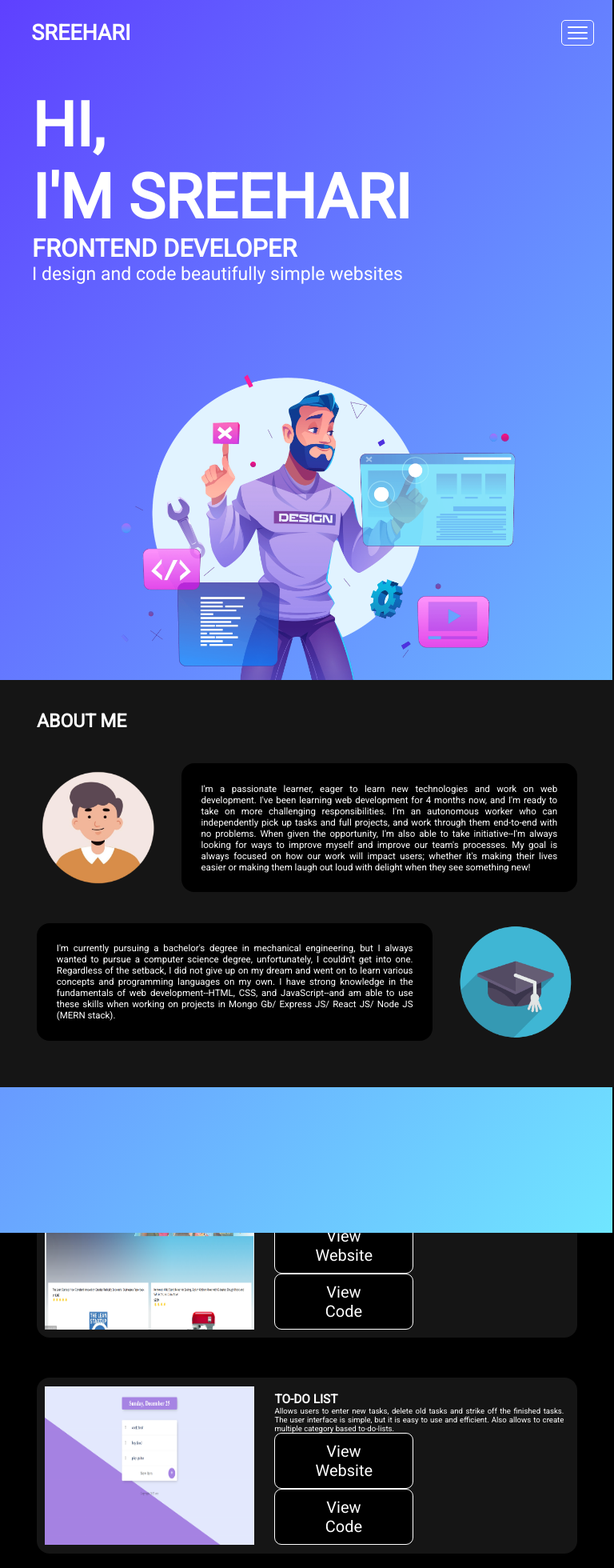
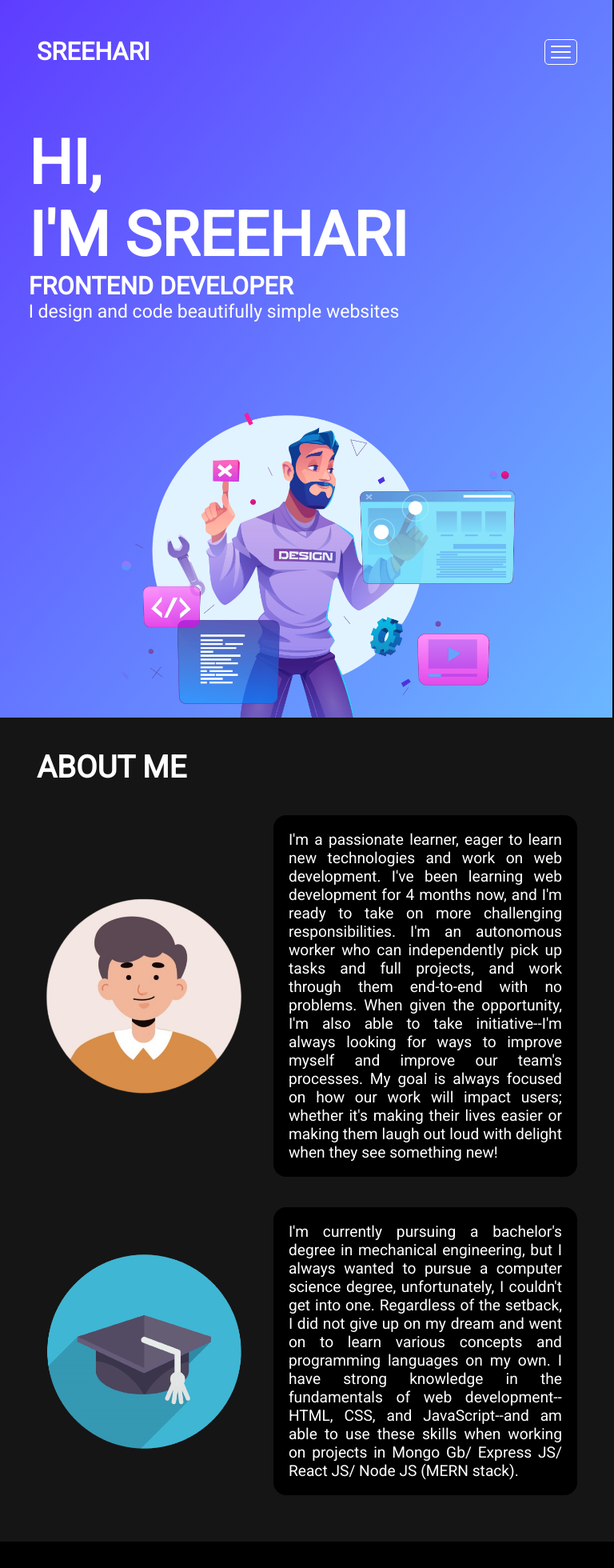
Before and after one commit to sree-shp/my-portfolio, a React (Create React App) app: page / in a window 768 px wide. Shown: the top 1960 px of the page at 80% size. Built offline with nearby package versions, Linux system fonts and the light colour scheme.

Commit message:
change font-size and minor changes to layout

```diff
--- a/src/About/About.css
+++ b/src/About/About.css
@@ -8,12 +8,6 @@
     z-index: 1;
     animation: 1s ease 2s backwards fadeInRight ;
     padding: 5% 0% 2.5%;
-}
-
-.about-wrapper{
-    /* background-image: url(./ffflux.svg);
-    background-repeat: no-repeat;
-    background-size: cover; */
 }
 
 @keyframes fadeInRight{
@@ -35,7 +29,6 @@
     font-size: 1.5vw;
     border-radius: 16px;
     text-align: justify;
-
 }
 
 .to-right-background{
@@ -59,7 +52,91 @@
     align-items: center;
 }
 
-
 .icon{
     width: 20vw;
 }
+
+@media (min-width: 768px) and (max-width: 1024px){
+    .about-description{
+        font-size: 2vw;
+    }
+
+    .about-heading{
+        font-size: 4vw;
+    }
+    .icon{
+        width: 35vw;
+    }
+}
+
+@media (min-width: 425px) and (max-width: 768px){
+    .about-description{
+        font-size: 2.5vw;
+    }
+
+    .about-heading{
+        font-size: 5vw;
+    }
+
+    .icon{
+        width: 35vw;
+    }
+}
+
+@media (min-width: 375px) and (max-width: 425px){
+    #about{
+        padding: 10% 0%;
+    }
+
+    .about-description{
+        font-size: 4vw;
+    }
+
+    .about-heading{
+        font-size: 5.5vw;
+    }
+    .icon{
+        width: 50vw;
+        padding: 5% 0%;
+    }
+
+    .about-row{
+        display: flex;
+        flex-direction: column;
+        margin: 5% 6%;
+        gap: 10%;
+    }
+
+    .about-column{
+        justify-content: center;
+    }
+}
+
+@media (min-width: 320px) and (max-width: 375px){
+    #about{
+        padding: 10% 0%;
+    }
+
+    .about-description{
+        font-size: 4vw;
+    }
+
+    .about-heading{
+        font-size: 5.5vw;
+    }
+    .icon{
+        width: 50vw;
+        padding: 5% 0%;
+    }
+
+    .about-row{
+        display: flex;
+        flex-direction: column;
+        margin: 5% 6%;
+        gap: 10%;
+    }
+
+    .about-column{
+        justify-content: center;
+    }
+}
--- a/src/About/About.js
+++ b/src/About/About.js
@@ -30,6 +30,9 @@ function About() {
         </div>
         <div className="about-row">
           <div className="about-column">
+            <img className="icon" src={education} alt="" />
+          </div>
+          <div className="about-column">
             <p className="about-description to-left-background">
               I'm currently pursuing a bachelor's degree in mechanical
               engineering, but I always wanted to pursue a computer science
@@ -42,9 +45,6 @@ function About() {
               stack).
             </p>
           </div>
-          <div className="about-column">
-            <img className="icon" src={education} alt="" />
-          </div>
         </div>
       </div>
     </div>
--- a/src/Navbar/Navbar.css
+++ b/src/Navbar/Navbar.css
@@ -3,17 +3,16 @@
 #header{
     font-family: 'Roboto', sans-serif;
     color: white;
-    padding: 40px 40px 40px 40px;
-
+    padding:  3% 6%;
     animation: 1s ease 2s backwards fadeInRight;
     position: relative;
     z-index: 1;
-    /* backdrop-filter: blur(7px); */
 }
 
 .header-wrap{
     display: flex;
     flex-direction: row;
+    align-items: center;
 }
 
 .home-link{
@@ -21,12 +20,8 @@
     text-decoration: none;
     color: inherit;
     font-size: 2.25vw;
-    font-weight: 600;
     font-weight: 800;
-    padding-left: 4%;
     z-index: 500;
-    color: white;
-
 }
 
 .link-text{
@@ -66,14 +61,29 @@
     background-color: white;
 }
 
-@media (min-width: 768px) and (max-width: 1024px) {
+@media (min-width: 1200px) and (max-width: 1440px) {
     .home-link{
-        padding-left: 0.5%;
+        font-size: 2.25vw;
+    }
+}
+
+@media (min-width: 1024px) and (max-width: 1200px) {
+    .home-link{
         font-size: 2.50vw;
     }
 
     .link-text{
-        font-size: 1.60vw;
+        font-size: 1.20vw;
+    }
+}
+
+@media (min-width: 768px) and (max-width: 1024px) {
+    .home-link{
+        font-size: 2.50vw;
+    }
+
+    .link-text{
+        font-size: 1.20vw;
         padding: 1% 2% 0%;
     }
 
@@ -83,49 +93,21 @@
 
 }
 
-@media (min-width: 1200px) and (max-width: 1440px) {
-    .home-link{
-        padding-left: 2.5%;
-        font-size: 2.25vw;
-        padding-left: 3.5%;
+@media (max-width: 768px) and (min-width: 425px){
+    #header{
+        padding: 6% 6% ;
     }
 
-}
-
-@media (min-width: 1024px) and (max-width: 1200px) {
     .home-link{
-        padding-left: 2%;
-        font-size: 2.50vw;
-        padding-left: 3.5%;
-    }
-
-    .link-text{
-        font-size: 1.50vw;
-    }
-
-}
-
-@media(max-width: 768px) and (min-width: 425px){
-    .hamburger-menu, .hamburger-icon-container{
-        display: block;
+        font-size: 4vw;
     }
 
     .link-text{
         display: none;
     }
 
-    #header{
-        padding: 25px 0px 25px ;
-    }
-
-    .home-link{
-        font-size: 1.75rem;
-        padding-left: 2%;
-    }
-
-    .header-wrap{
-        padding: 0px 25px;
-
+    .hamburger-menu, .hamburger-icon-container{
+        display: block;
     }
 
     .hamburger-item{
@@ -137,43 +119,32 @@
         display: flex;
         flex-direction: column;
         gap: 10px;
-        padding: 25px 0px 0px;
-
+        padding: 3% 0%;
     }
 
     .hamburger-link{
         text-decoration: none;
         color: inherit;
         font-weight: 500;
-        padding: 0px 25px 0px 6%;
-    }
-
-    .home-link{
-        font-size: 3.5vw;
     }
 }
 
 @media (min-width: 375px) and (max-width: 425px){
+
+    #header{
+        padding: 6% ;
+    }
+
+   .home-link{
+        font-size: 5.5vw;
+   }
+
    .hamburger-menu, .hamburger-icon-container{
     display: block;
     }
 
     .link-text{
         display: none;
-    }
-
-    #header{
-        padding: 25px 0px 25px ;
-    }
-
-    .home-link{
-        font-size: 1.75rem;
-        padding-left: 2%;
-    }
-
-    .header-wrap{
-        padding: 0px 25px;
-
     }
 
     .hamburger-item{
@@ -185,26 +156,27 @@
         display: flex;
         flex-direction: column;
         gap: 10px;
-        padding: 25px 0px 0px;
-
+        padding: 3% 0%;
     }
 
     .hamburger-link{
         text-decoration: none;
         color: inherit;
         font-weight: 500;
-    padding: 0px 25px;
     }
 
-   .home-link{
-    font-size: 5.5vw;
-    padding-top: 2.5px;
-    padding-left: 0.75%;
-   }
 }
 
 
 @media (min-width: 320px) and (max-width: 375px){
+    #header{
+        padding: 6% ;
+    }
+
+    .home-link{
+        font-size: 6vw;
+   }
+
    .hamburger-menu, .hamburger-icon-container{
     display: block;
     }
@@ -213,43 +185,22 @@
         display: none;
     }
 
-    #header{
-        padding: 25px 0px 25px ;
-    }
-
-    .home-link{
-        font-size: 1.75rem;
-        padding-left: 2%;
-    }
-
-    .header-wrap{
-        padding: 0px 25px;
-
-    }
-
     .hamburger-item{
         display: block;
-        padding: 10px 0px;
+        padding: 5px 0px;
     }
 
     .hamburger-wrap{
         display: flex;
         flex-direction: column;
         gap: 10px;
-        padding: 25px 0px 0px;
-
+        padding: 3% 0%;
     }
 
     .hamburger-link{
         text-decoration: none;
         color: inherit;
         font-weight: 500;
-    padding: 0px 25px;
-    }
-
-   .home-link{
-    font-size: 5.5vw;
-    padding-top: 2.5px;
-    padding-left: 0.75%;
+        font-size: 3.5vw;
     }
 }
--- a/src/Projects/Projects.css
+++ b/src/Projects/Projects.css
@@ -6,6 +6,8 @@
     font-family:  'Roboto', sans-serif;
     padding: 0% 6% 6%;
     animation: 1s ease 2s backwards fadeInRight ;
+    position: relative;
+    z-index: 1;
 }
 
 @keyframes fadeInRight{
@@ -32,6 +34,7 @@
 .project-img{
     width: 100%;
     height: 100%;
+    border-radius: 16px;
 }
 
 .projects-row{
@@ -60,15 +63,24 @@
 }
 
 .projects-description{
-    font-size: 1.25vw;
+    font-size: 1.45vw;
     margin-right: 8%;
     text-align: justify;
+    padding: 10% 0%;
+}
+
+.button-container{
+    display: grid;
+    grid-template-columns: auto auto;
+    gap: 25px;
+    margin-right: 8%;
+    /* justify-content: space-between ; */
 }
 
 .projects-right button {
     background: black;
+    width: 100%;
     display: inline-block;
-    width: 44%;
     -webkit-border-radius: 9;
     -moz-border-radius: 9;
     border-radius: 9px;
@@ -76,8 +88,7 @@
     color: white;
     font-size: 20px;
     font-weight: 500;
-    padding: 10px 50px 10px 50px;
-    margin: 0px 30px 0px 0px;
+    padding:  2.5% 5%;
     border: 1px solid white;
     text-align: center;
     text-decoration: none;
@@ -93,3 +104,119 @@
     transform: scale(1.02);
     transition: transform 0.5s;
   }
+
+  @media (min-width: 1024px) and (max-width: 1200px) {
+    .projects-description{
+        font-size: 1.70vw;
+    }
+  }
+
+  @media ((min-width: 425px) and (max-width: 768px))  {
+    .projects-heading{
+        font-size: 5vw;
+    }
+
+    .project-title{
+        font-size: 3.5vw;
+    }
+
+    .projects-description{
+        font-size: 2.5vw;
+        padding: 5% 0%;
+        margin-right: 0%;
+    }
+
+    .projects-row{
+        grid-template-columns: auto;
+        padding: 2.5%;
+    }
+
+    .button-container{
+        margin-right: 0%;
+    }
+
+  }
+
+@media (min-width: 768px) and (max-width: 1024px){
+    .projects-heading{
+        font-size: 4vw;
+    }
+
+    .project-title{
+        font-size: 3vw;
+    }
+
+    .projects-description{
+        font-size: 2vw;
+        padding: 5% 0%;
+        margin-right: 0%;
+    }
+
+    .projects-row{
+        grid-template-columns: auto;
+        padding: 2.5%;
+    }
+
+    .button-container{
+        margin-right: 0%;
+    }
+}
+
+@media (min-width: 375px) and (max-width: 425px) {
+    #projects{
+        padding: 8% 6%;
+    }
+
+    .projects-heading{
+        font-size: 5.5vw;
+    }
+
+    .project-title{
+        font-size: 4vw;
+    }
+
+    .projects-description{
+        font-size: 4vw;
+        padding: 5% 0%;
+        margin-right: 0%;
+    }
+
+    .projects-row{
+        grid-template-columns: auto;
+        padding: 3%;
+    }
+
+    .button-container{
+        margin-right: 0%;
+    }
+  }
+
+  @media (min-width: 320px) and (max-width: 375px) {
+    #projects{
+        padding: 8% 6%;
+    }
+
+    .projects-heading{
+        font-size: 5.5vw;
+    }
+
+    .project-title{
+        font-size: 4vw;
+    }
+
+    .projects-description{
+        font-size: 4vw;
+        padding: 5% 0%;
+        margin-right: 0%;
+    }
+
+    .projects-row{
+        grid-template-columns: auto;
+        padding: 3%;
+    }
+
+    .button-container{
+        margin-right: 0%;
+    }
+
+  }
--- a/src/Projects/Projects.js
+++ b/src/Projects/Projects.js
@@ -22,7 +22,7 @@ function Projects() {
               easy-to-navigate layout, allowing users to view the products they
               want to buy or browse through the categories.
             </p>
-            <div>
+            <div className="button-container">
               <a href="/">
                 <button>View Website</button>
               </a>
@@ -44,7 +44,7 @@ function Projects() {
               to use and efficient. Also allows to create multiple category
               based to-do-lists.
             </p>
-            <div>
+            <div className="button-container">
               <a href="/">
                 <button>View Website</button>
               </a>
--- a/src/Title/Title.css
+++ b/src/Title/Title.css
@@ -24,7 +24,6 @@
     top: 15%;
     left: 35%;
     z-index: 500;
-    /* backdrop-filter: blur(10px); */
     padding: 30px 5px;
     animation:  2s linear fadeIn, 1.5s ease 2s forwards  moveRight;
 }
@@ -39,6 +38,32 @@
     animation: 1s ease 2s backwards fadeInTop;
     font-size: 1.40vw;
 }
+
+.home-img{
+    width: 40vw;
+    position: absolute;
+    right: -29%;
+    top: 10%;
+    overflow: hidden;
+    animation: 1s ease 2s backwards fadeInRight;
+}
+
+
+.background-element{
+    width: 175%;
+    height: 175%;
+    rotate: -55deg;
+    overflow: hidden;
+    position: absolute;
+    z-index: -1000;
+    top: -100%;
+    left: -40%;
+    background-image: linear-gradient(to bottom right,#5800FF,#72FFFF);
+    background-size: 200%;
+    background-position: right;
+    animation: 1s ease 2s backwards fadeInRight, 15s linear infinite alternate bg-animate;
+}
+
 
 @keyframes fadeInTop{
     0%{
@@ -64,34 +89,8 @@
         left: 35%;
     }
     100%{
-        left: 8%;
+        left: 7%;
     }
-}
-
-.home-img{
-    width: 40vw;
-    /* height: 533px; */
-    position: absolute;
-    right: -31%;
-    top: 10%;
-    overflow: hidden;
-    animation: 1s ease 2s backwards fadeInRight;
-}
-
-
-.background-element{
-    width: 175%;
-    height: 175%;
-    rotate: -55deg;
-    overflow: hidden;
-    position: absolute;
-    z-index: -1000;
-    top: -100%;
-    left: -40%;
-    background-image: linear-gradient(to bottom right,#5800FF,#72FFFF);
-    background-size: 200%;
-    background-position: right;
-    animation: 1s ease 2s backwards fadeInRight, 15s linear infinite alternate bg-animate;
 }
 
 @keyframes bg-animate {
@@ -105,13 +104,13 @@
         width: 40vw;
     }
     .background-element{
-        left: -55%;
+        left: -50%;
     }
 }
 
 @media (min-width: 1200px) and (max-width: 1440px) {
     .background-element{
-        left: -57%;
+        left: -52%;
         rotate: -55deg;
     }
 }
@@ -120,13 +119,11 @@
     .home-img{
         width: 60%;
         top: 9%;
-        right: -31%;
+        right: -30%;
     }
-    #title{
-        height: 75vh
-    }
+
     .background-element{
-        left: -55%;
+        left: -57%;
         rotate: -60deg;
     }
 
@@ -136,7 +133,6 @@
 }
 
 @media (max-width: 1024px) and (min-width: 768px){
-
 
     .home-img{
         width: 55%;
@@ -156,12 +152,9 @@
         font-size: 1.60vw;
     }
 
-    #title{
-        height: 65vh;
-    }
-
     .background-element{
-        left: -57%;
+        height: 200%;
+        left: -80%;
         rotate: -60deg;
     }
 }
```
Lines whose indentation alone changed are shown as unchanged.
